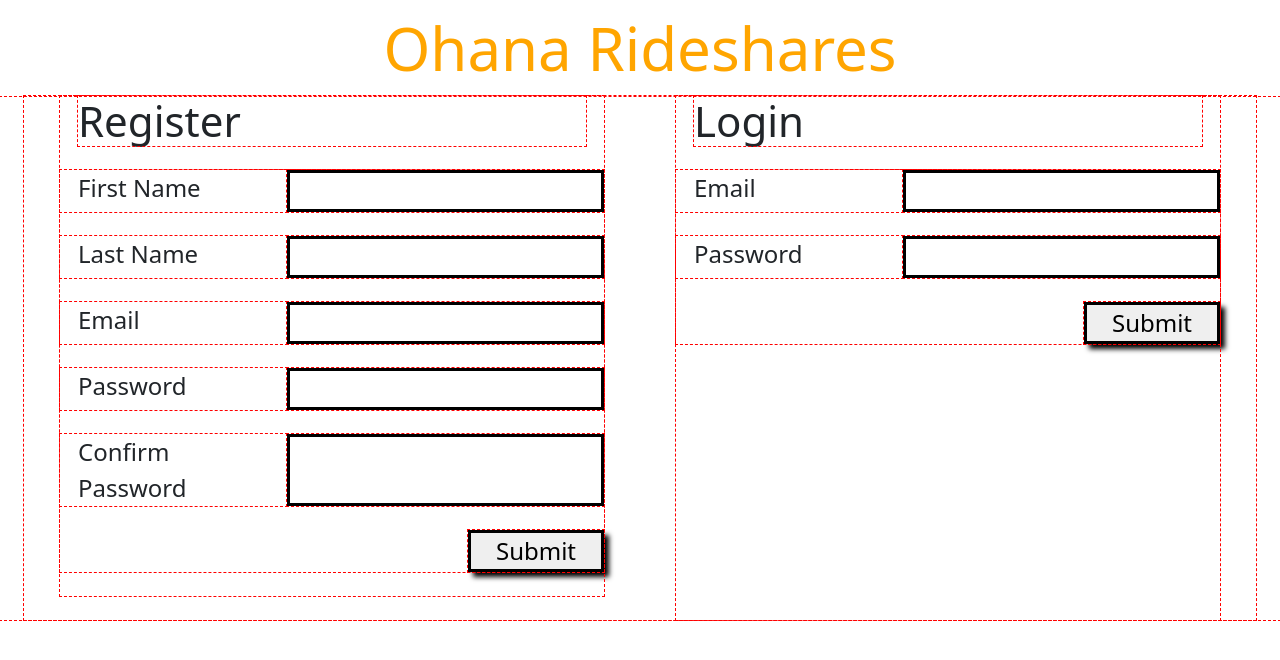
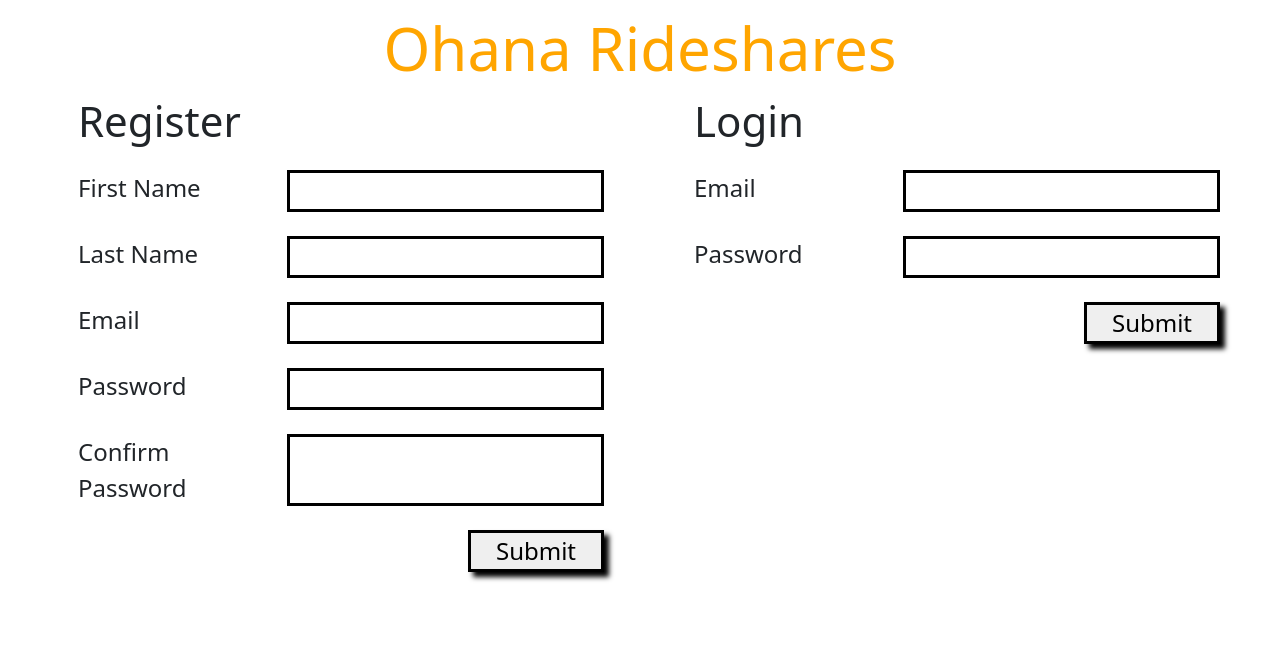
Before and after one commit to MSDPhoenix/ohana_rideshares, a Flask app: page / in a window 1280 px wide. Shown: the top 660 px of the page. Run offline with Flask 2, Linux system fonts and the light colour scheme.

Commit message:
added .gitignore,requirements.txt

```diff
--- a/flask_app/static/css/style.css
+++ b/flask_app/static/css/style.css
@@ -5,7 +5,7 @@
     box-sizing: border-box;
     vertical-align: top;
     font-size:x-large;
-    outline:1px red dashed;
+    /* outline:1px red dashed; */
 }
 input, textarea {
     border:black 3px solid;
```
Also changed, not shown: requirements.txt (added, +12 -0 lines), 1 other file.
